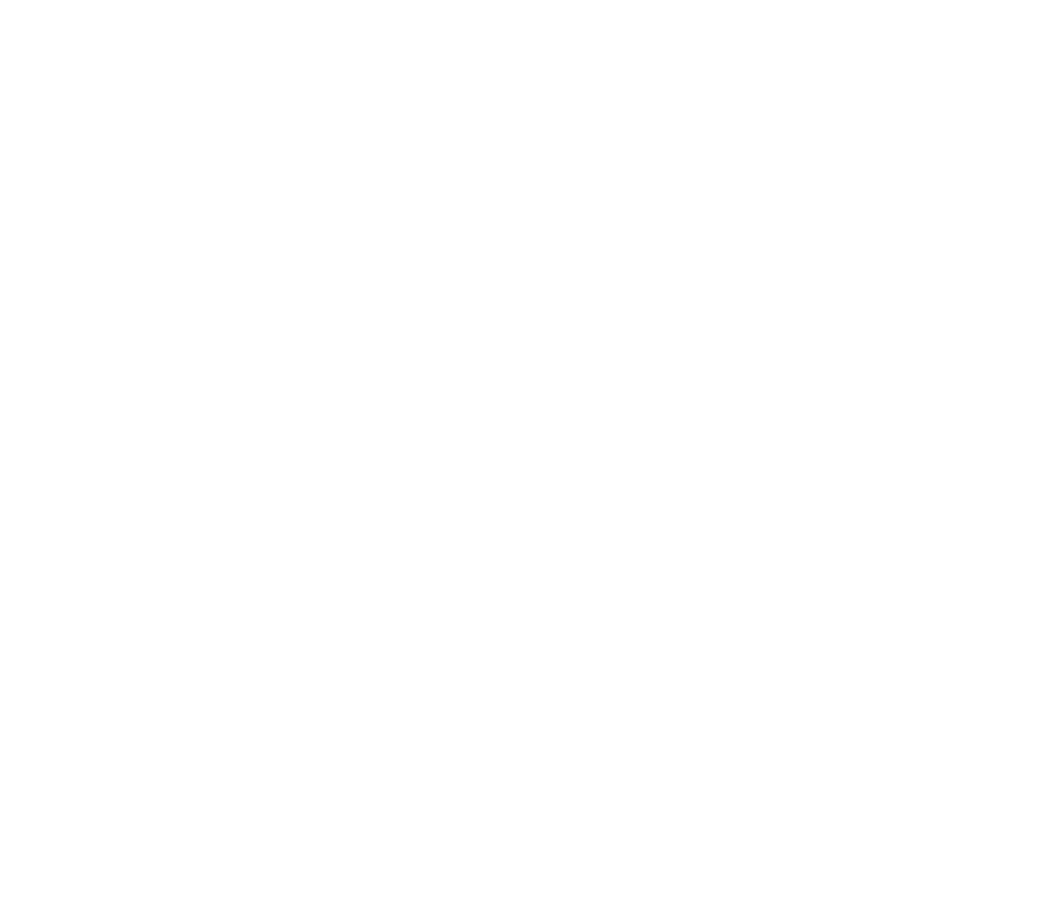
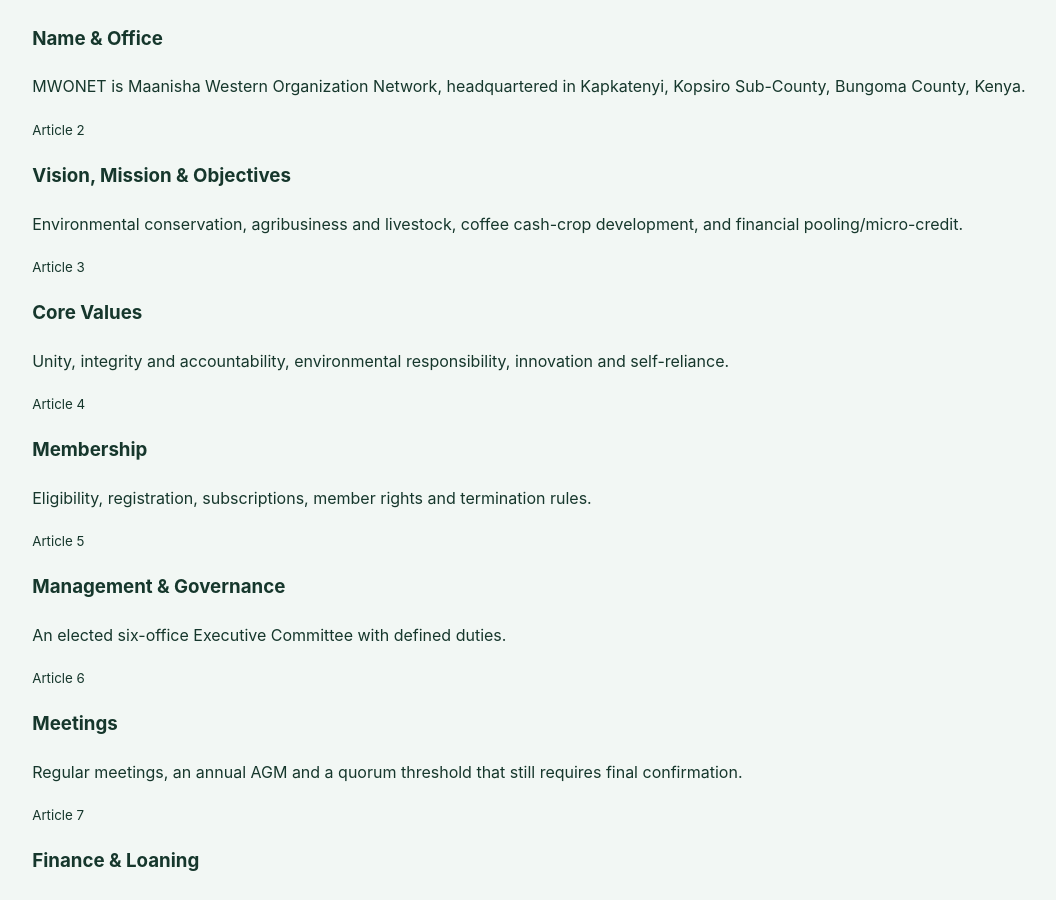
Before and after one commit to amboseshem/MWONET, a Next.js app: page /constitution in a window 1280 px wide. Before the commit this address had no page. Shown: the part 1887-2787 px from the top of the page, without its empty margins (19-1075 px from the left). Before the commit the page ends 1222 px from the top, so only its background shows below. Built offline with nearby package versions, Linux system fonts and the light colour scheme.

Commit message:
feat: add public constitutional foundation page

```diff
--- /dev/null
+++ b/app/constitution/page.tsx
@@ -0,0 +1,13 @@
+import Link from "next/link";import PageHero from "../components/PageHero";import {images} from "../data/site";import {constitution} from "../data/constitution";
+const articles=[
+ ["Article 1","Name & Office","MWONET is Maanisha Western Organization Network, headquartered in Kapkatenyi, Kopsiro Sub-County, Bungoma County, Kenya."],
+ ["Article 2","Vision, Mission & Objectives","Environmental conservation, agribusiness and livestock, coffee cash-crop development, and financial pooling/micro-credit."],
+ ["Article 3","Core Values","Unity, integrity and accountability, environmental responsibility, innovation and self-reliance."],
+ ["Article 4","Membership","Eligibility, registration, subscriptions, member rights and termination rules."],
+ ["Article 5","Management & Governance","An elected six-office Executive Committee with defined duties."],
+ ["Article 6","Meetings","Regular meetings, an annual AGM and a quorum threshold that still requires final confirmation."],
+ ["Article 7","Finance & Loaning","Bank controls, fund sources and internal revolving-fund principles."],
+ ["Article 8","Amendment","Constitutional changes require a two-thirds majority at a properly convened AGM or Special General Meeting."],
+ ["Article 9","Dissolution","Dissolution requires a three-quarters vote of all registered members and settlement of local debts."],
+];
+export default function Constitution(){return <><PageHero eyebrow="Constitution" title="The framework behind MWONET’s purpose, membership and accountability." text="This digital summary is based on the organization’s current constitution and is presented to make its structure easier for members, partners and the public to understand." image={images.mountain}/><section className="section"><div className="container intro-grid"><div><p className="eyebrow">VISION</p><h2>{constitution.vision}</h2></div><div><p className="eyebrow">MISSION</p><p className="big-copy">{constitution.mission}</p><p className="notice">Where the source constitution contains placeholders or unresolved wording, the website marks those items for formal confirmation instead of guessing.</p></div></div></section><section className="section tint"><div className="container article-grid">{articles.map(([number,title,text])=><article className="article-card" key={number}><small>{number}</small><h3>{title}</h3><p>{text}</p></article>)}</div></section><section className="section"><div className="container cta-box"><div><p className="eyebrow">EXPLORE THE STRUCTURE</p><h2>Turn constitutional principles into working systems.</h2></div><div className="cta-actions"><Link className="button primary" href="/membership">Membership</Link><Link className="button primary" href="/governance">Governance</Link><Link className="button primary" href="/financial-model">Finance</Link></div></div></section></>}
```
